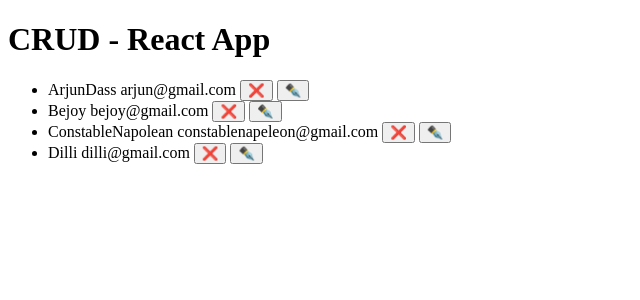
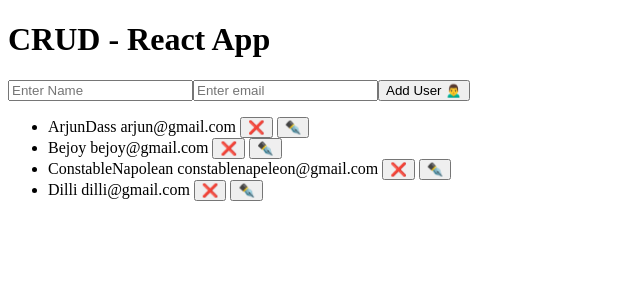
Before and after one commit to Hari-Learn/crud-app, a React (Vite) app: page / in a window 1280 px wide. Shown: the top 300 px of the page, without its empty margins (0-640 px from the left). Built offline with nearby package versions, Linux system fonts and the light colour scheme.

Commit message:
Userlist and Userform comp added

```diff
--- a/src/App.jsx
+++ b/src/App.jsx
@@ -2,29 +2,35 @@ import { useState } from 'react'
 import reactLogo from './assets/react.svg'
 import viteLogo from '/vite.svg'
 import './App.css'
+import UserList from './comp/UserList'
+import UserForm from './comp/UserForm'
 
 function App() {
-  const[users,setUsers] = useState({name:'',emailId:''})
+
 
   const [userList,setUserList] = useState(
     [
       {id:1,name:'ArjunDass',emailId:'arjun@gmail.com'},
-      {id:1,name:'Bejoy',emailId:'bejoy@gmail.com'},
-      {id:1,name:'ConstableNapolean',emailId:'constablenapeleon@gmail.com'},
-      {id:1,name:'Dilli',emailId:'dilli@gmail.com'}
+      {id:2,name:'Bejoy',emailId:'bejoy@gmail.com'},
+      {id:3,name:'ConstableNapolean',emailId:'constablenapeleon@gmail.com'},
+      {id:4,name:'Dilli',emailId:'dilli@gmail.com'}
     ]
   )
+  const handleAdduser = (obj) => {
+      const idObj = {...obj,id:userList.length+1}
+       setUserList([...userList,idObj])
+  }
+
+  const deleteUser =(id) => {
+   setUserList(userList.filter(item => (item.id !== id)))
+  }
 
   return (
     <>
       <h1>CRUD - React App</h1>
-      <ul>
-      {userList.map((item,index)=>(
-          <li key={item.id}>
-            {item.name} {item.emailId} <button>❌</button> <button>✒️</button>
-          </li>
-      ))}
-      </ul>
+
+      <UserForm addUser={handleAdduser}></UserForm>
+      <UserList users={userList} userDelete={deleteUser}></UserList>
     </>
   )
 }
--- /dev/null
+++ b/src/comp/UserForm.jsx
@@ -0,0 +1,35 @@
+import React from "react";
+import { useState } from "react";
+
+const UserForm = ({addUser}) => {
+
+    const[users,setUsers] = useState({name:'',emailId:''})
+
+     const handleFormuser = (event) => {
+       event.preventDefault();
+       let obj = {name:users.name,emailId:users.emailId}
+       console.log(obj)
+       addUser(obj)
+       setUsers({name:'',emailId:''})
+  }
+    return (
+        <>
+            <form onSubmit={handleFormuser}>
+                <input type="text"
+                    placeholder='Enter Name'
+                    onChange={(event) => setUsers({ ...users, name: event.target.value })}
+                    value={users.name}
+                />
+                <input type="email"
+                    placeholder='Enter email'
+                    onChange={(event) => setUsers({ ...users, emailId: event.target.value })}
+                    value={users.emailId}
+                />
+                <button type='submit'>Add User 🙍‍♂️</button>
+            </form>
+
+        </>
+    )
+}
+
+export default UserForm
--- /dev/null
+++ b/src/comp/UserList.jsx
@@ -0,0 +1,21 @@
+import React from "react";
+
+const UserList = ({ users,userDelete}) => {
+    const handleDelete = (id) => {
+        console.warn("--> "+id)
+        userDelete(id)
+    }
+    return (
+        <>
+            <ul>
+                {users.map((item) => (
+                    <li key={item.id}>
+                        {item.name} {item.emailId} <button onClick={()=>handleDelete(item.id)}>❌</button> <button>✒️</button>
+                    </li>
+                ))}
+            </ul>
+        </>
+    )
+}
+
+export default UserList
```
